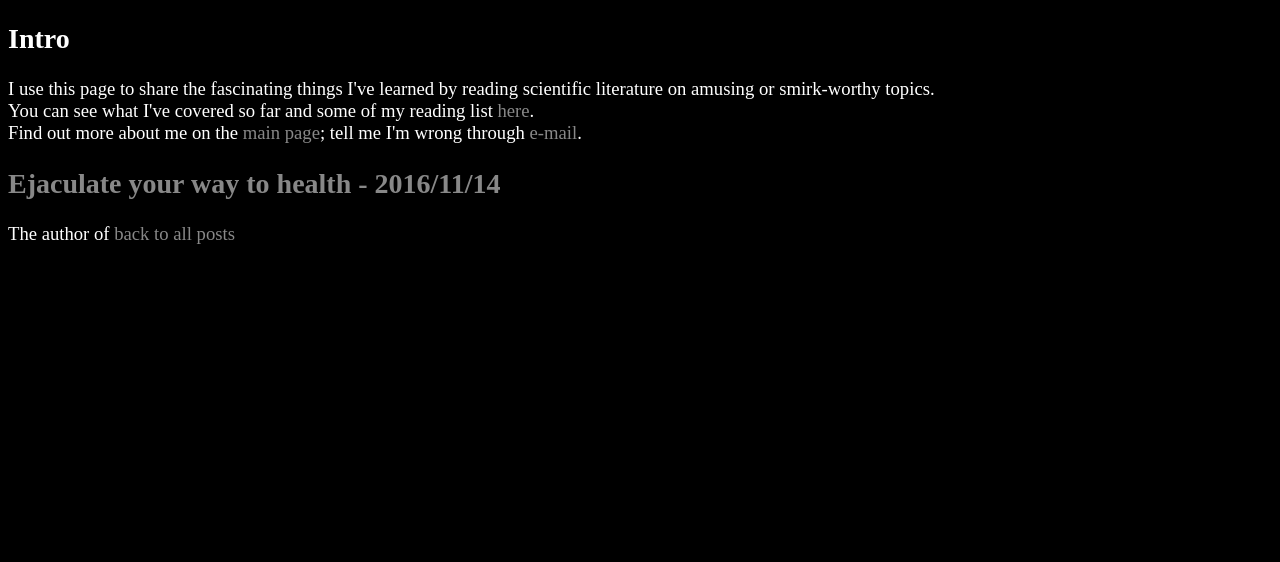
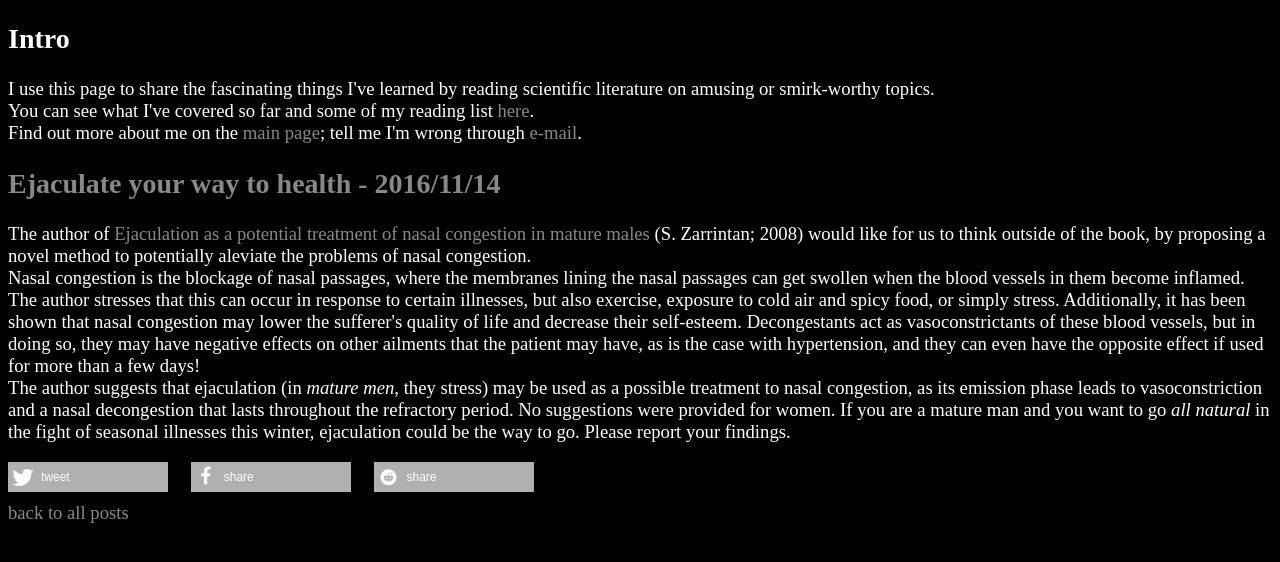
Before and after one commit to Shaidil/shaidil.github.io, a Jekyll site: the page built from _posts/2016-11-14-entry18.html, in a window 1280 px wide. Shown: the top 562 px of the page. Built offline with Jekyll 4.4.1, drawn with Linux system fonts in a browser that asks for light colours; nearby versions of some CDN libraries; some web fonts are replaced; some of the changed lines change nothing that is shown.

Commit message:
Update 2016-11-14-entry18.html

```diff
--- a/_posts/2016-11-14-entry18.html
+++ b/_posts/2016-11-14-entry18.html
@@ -4,7 +4,7 @@ short: entry18
 ---
 
 <p>
-The author of <a href="http://www.medical-hypotheses.com/article/S0306-9877(08)00115-1/abstract>Ejaculation as a potential treatment of nasal congestion in mature males</a> (S. Zarrintan; 2008) would like for us to think outside of the book, by proposing a novel method to potentially aleviate the problems of nasal congestion.<br>
+The author of <a href="http://www.medical-hypotheses.com/article/S0306-9877(08)00115-1/abstract">Ejaculation as a potential treatment of nasal congestion in mature males</a> (S. Zarrintan; 2008) would like for us to think outside of the book, by proposing a novel method to potentially aleviate the problems of nasal congestion.<br>
 Nasal congestion is the blockage of nasal passages, where the membranes lining the nasal passages can get swollen when the blood vessels in them become inflamed. The author stresses that this can occur in response to certain illnesses, but also exercise, exposure to cold air and spicy food, or simply stress. Additionally, it has been shown that nasal congestion may lower the sufferer's quality of life and decrease their self-esteem. Decongestants act as vasoconstrictants of these blood vessels, but in doing so, they may have negative effects on other ailments that the patient may have, as is the case with hypertension, and they can even have the opposite effect if used for more than a few days!<br>
 The author suggests that ejaculation (in <i>mature men</i>, they stress) may be used as a possible treatment to nasal congestion, as its emission phase leads to vasoconstriction and a nasal decongestion that lasts throughout the refractory period. No suggestions were provided for women. If you are a mature man and you want to go <i>all natural</i> in the fight of seasonal illnesses this winter, ejaculation could be the way to go. Please report your findings.
 </p>
```
